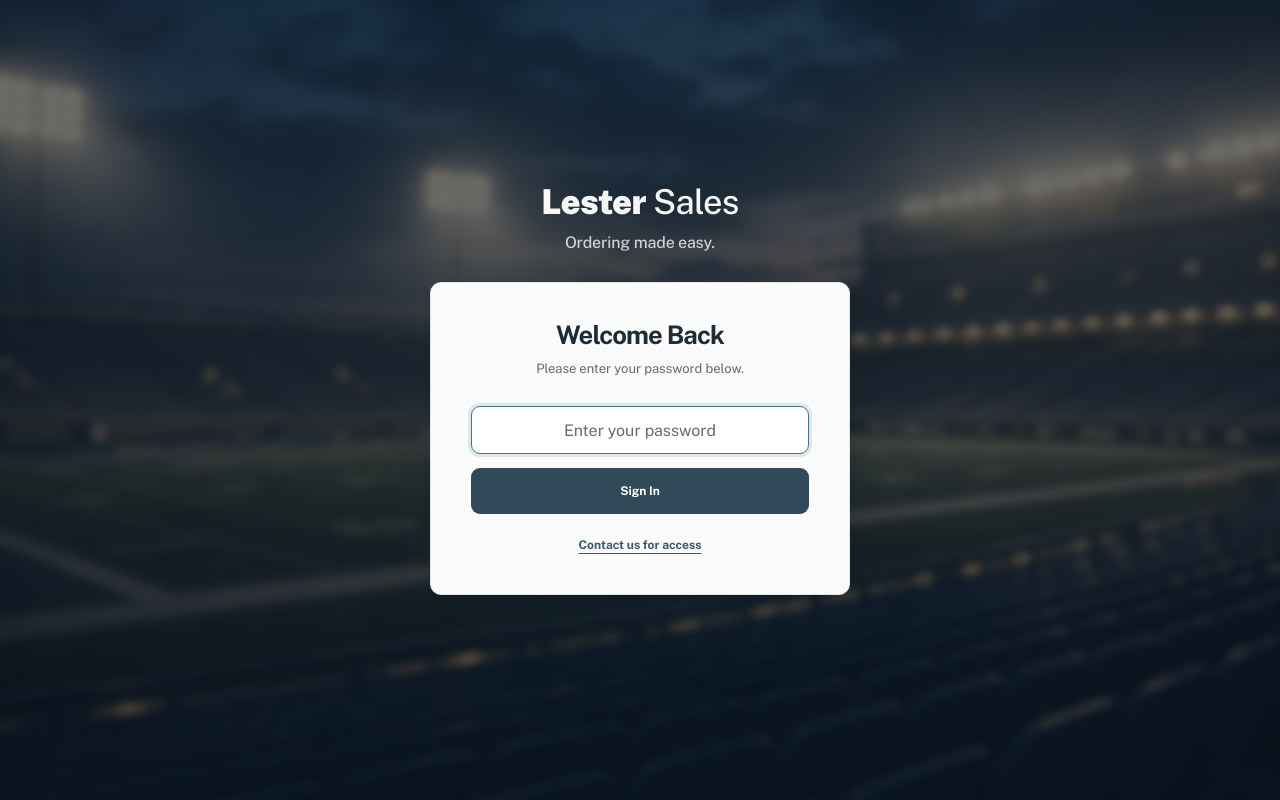
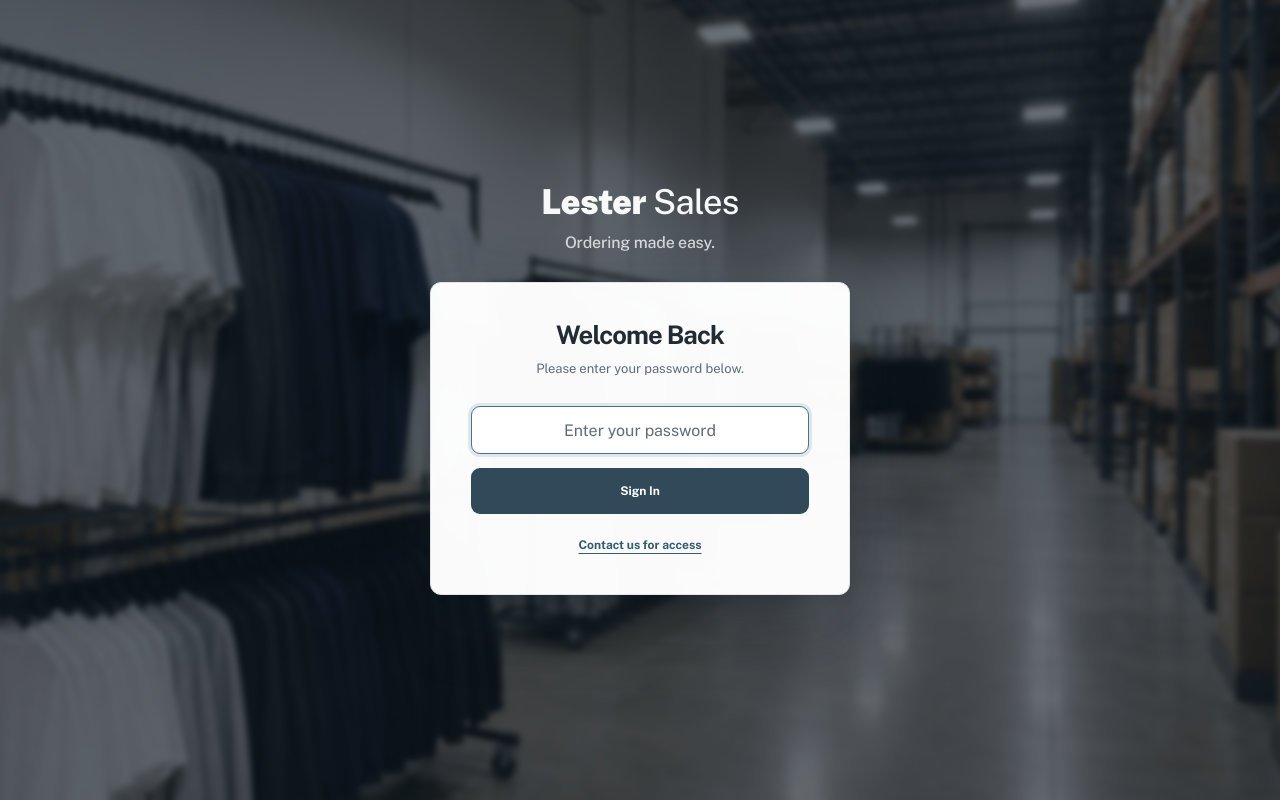
Before and after one commit to Ryanel1/lester-sales-web, a Next.js app: page /access in a window 1280 px wide. Built offline with nearby package versions, Linux system fonts and the light colour scheme; no server answers.

Commit message:
Use apparel warehouse login background

```diff
--- a/src/app/globals.css
+++ b/src/app/globals.css
@@ -648,7 +648,7 @@ a.resourceLink:hover { background: var(--surface-muted); border-color: #bdc9cf;
   position: relative;
 }
 .accessPage::before {
-  background-image: url("/images/stadium-access.jpg");
+  background-image: url("/images/warehouse-access.jpg");
   background-position: center;
   background-size: cover;
   content: "";
```
Also changed, not shown: public/images/warehouse-access.jpg (added).
